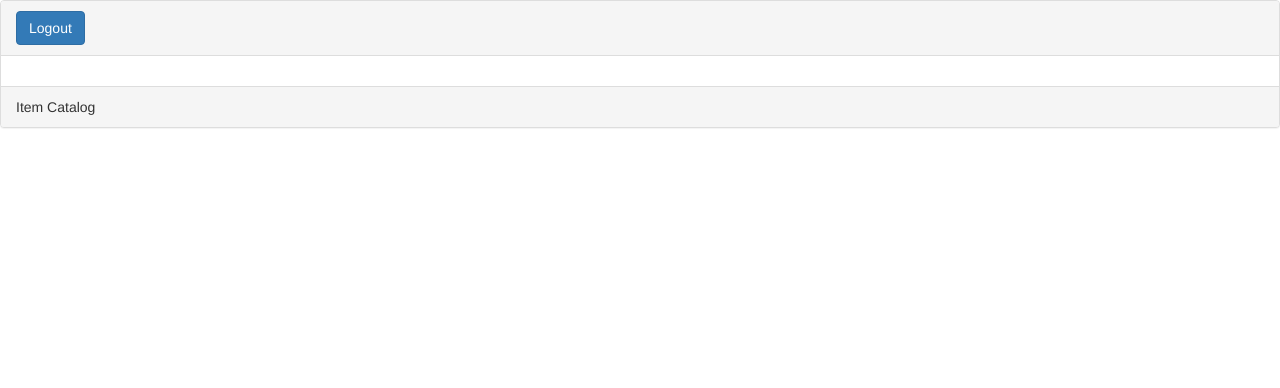
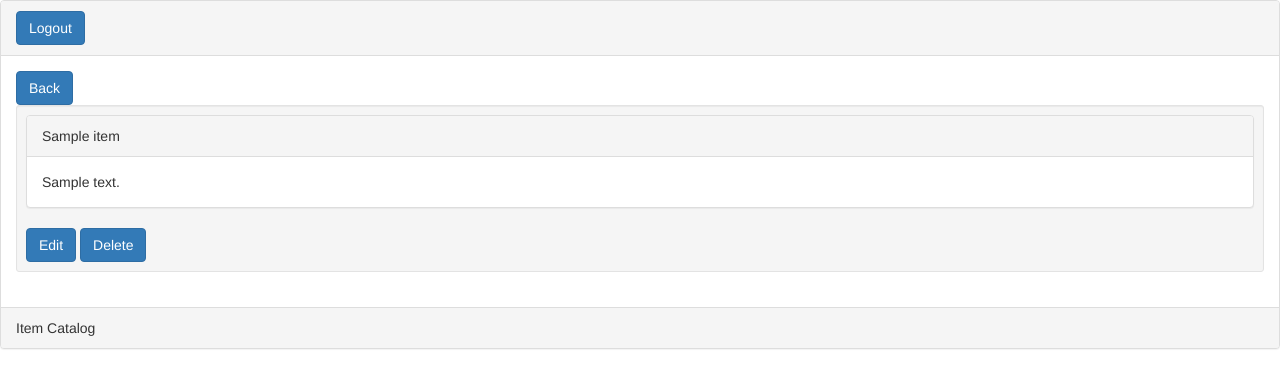
Before and after one commit to Ryuu-Naisho/itemCatalog, a Flask app: template templates/user_item.html in a window 1280 px wide. Shown: the top 388 px of the page. Run offline with Flask 2, Linux system fonts and the light colour scheme; the template is opened without the code that fills it: most values are stand-ins (such as "Sample title", 1, 10 or a date in 2020); some libraries are stand-ins or nearby versions.

Commit message:
Display items and category with edit and delete functionality.

```diff
--- a/templates/user_item.html
+++ b/templates/user_item.html
@@ -1,3 +1,18 @@
 {% include 'components/header.html' %}
-
+<a href="/">
+	<button type="button" class="btn btn-primary">Back</button>
+</a>
+<br/>
+	<div class="well well-sm" >
+		<div class="panel panel-default">
+	  		<div class="panel-heading">{{item.name}}</div>
+	  		<div class="panel-body">{{item.description}}</div>
+		</div>
+			<a href="{{url_for('editItem', item_name = item.name)}}">
+				<button type="button" class="btn btn-primary">Edit</button>
+			</a>
+		<a href="{{url_for('deleteItem', item_name = item.name)}}">
+			<button type="button" class="btn btn-primary">Delete</button>
+		</a>
+	</div>
 {% include 'components/footer.html' %}
```
Also changed, not shown: templates/user_category.html (+9 -5 lines).
